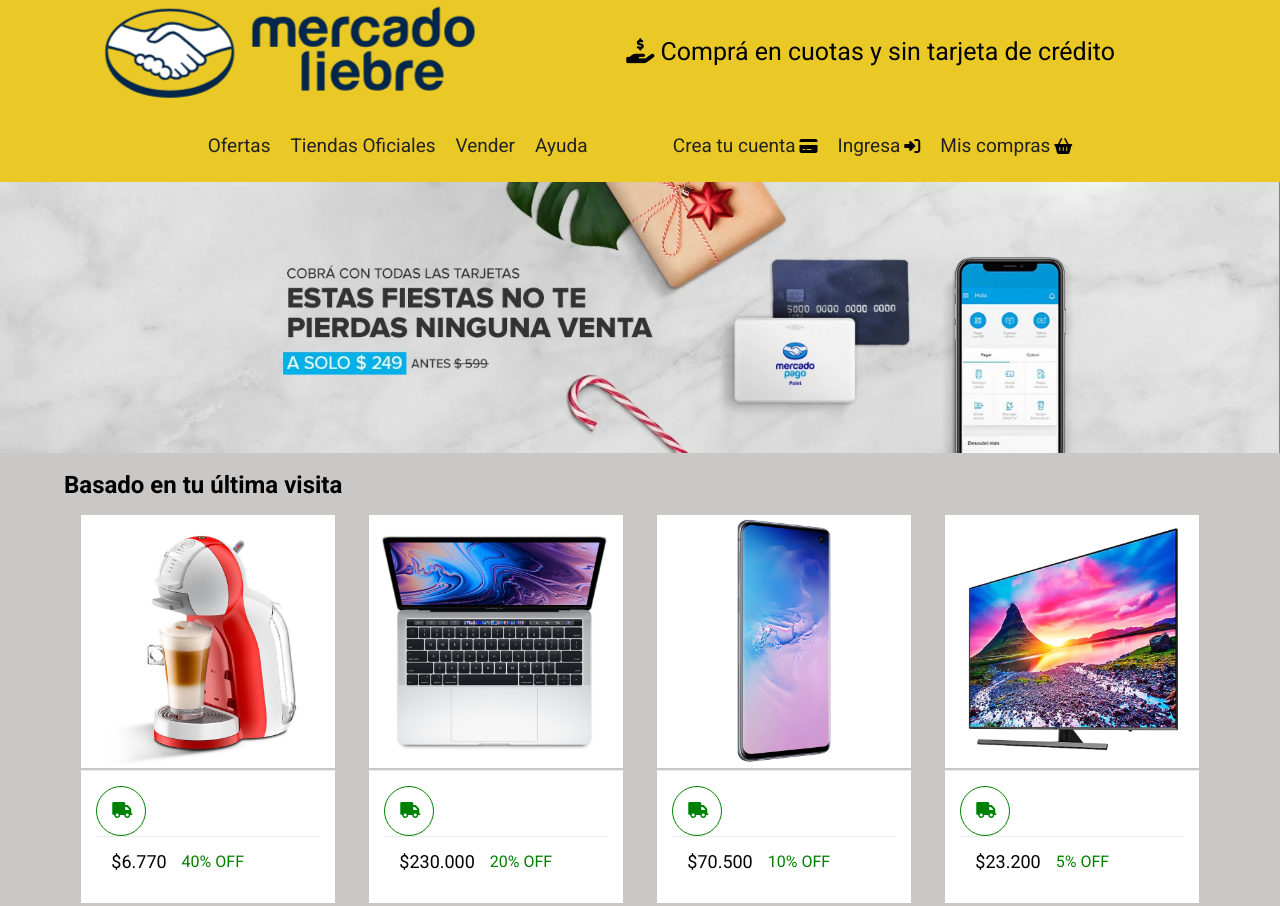
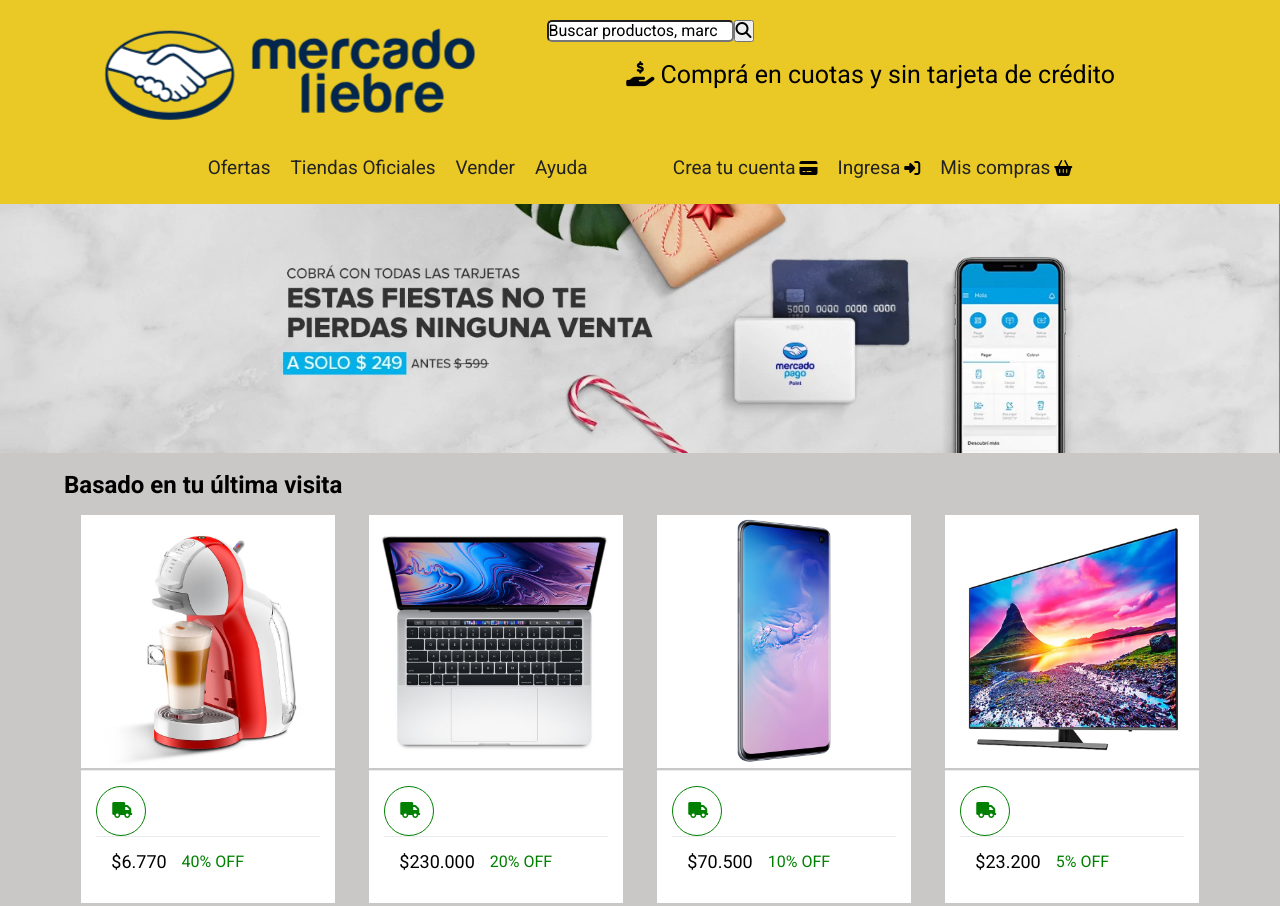
Before and after one commit to martincastro1575/merLiebre, a website: page views/home.html in a window 1280 px wide. Shown: the top 906 px of the page. Drawn offline with Linux system fonts and the light colour scheme; files that its build step writes are made by us from their sources; files whose address does not match are found by name.

Commit message:
agregando form de busqueda y agregando estilo

```diff
--- a/public/css/style.css
+++ b/public/css/style.css
@@ -162,10 +162,20 @@
     padding: 15px;
 }
 
-.form-regi, .form-login{
+.form-regi, .form-login, .form-search-bar{
     display: flex;
     justify-content: center;
 }
+
+.form-search-bar form input{
+    position: relative;
+    border-radius: 5px;
+}
+
+.form-search-bar button{
+    position: absolute;
+}
+
 .create-form{
     padding: 20px 15px;
     max-width: 850px;
--- a/views/home.html
+++ b/views/home.html
@@ -16,6 +16,14 @@
 </head>
 <body>
     <header class="main-header">
+        <div class="form-search-bar">
+            <form action="" method="get">
+                <input type="search" value="Buscar productos, marcas" name="sBuscar" id="buscaProd"
+            class="search-bar">
+            <button><i class="fas fa-search"></i></button>
+            </form>
+
+        </div>
         <div class="main-header-top-bar">
             <img class="logo" src="images/logo-mercado-liebre.svg" alt="Logo Mercado Liebre">
             <h2 class="copy-header">
@@ -23,10 +31,8 @@
                 Comprá en cuotas y sin tarjeta de crédito
             </h2>
         </div>
-        <!-- <div>
-            <input type="search" value="Buscar productos, marcas" name="sBuscar" id="buscaProd">
-        </div>
-        <div class="btn-buscar">
+
+        <!-- <div class="btn-buscar">
             <button><i class="fas fa-search"></i></button>
         </div> -->
         <!-- <div class="navbar-menup"> -->
```
